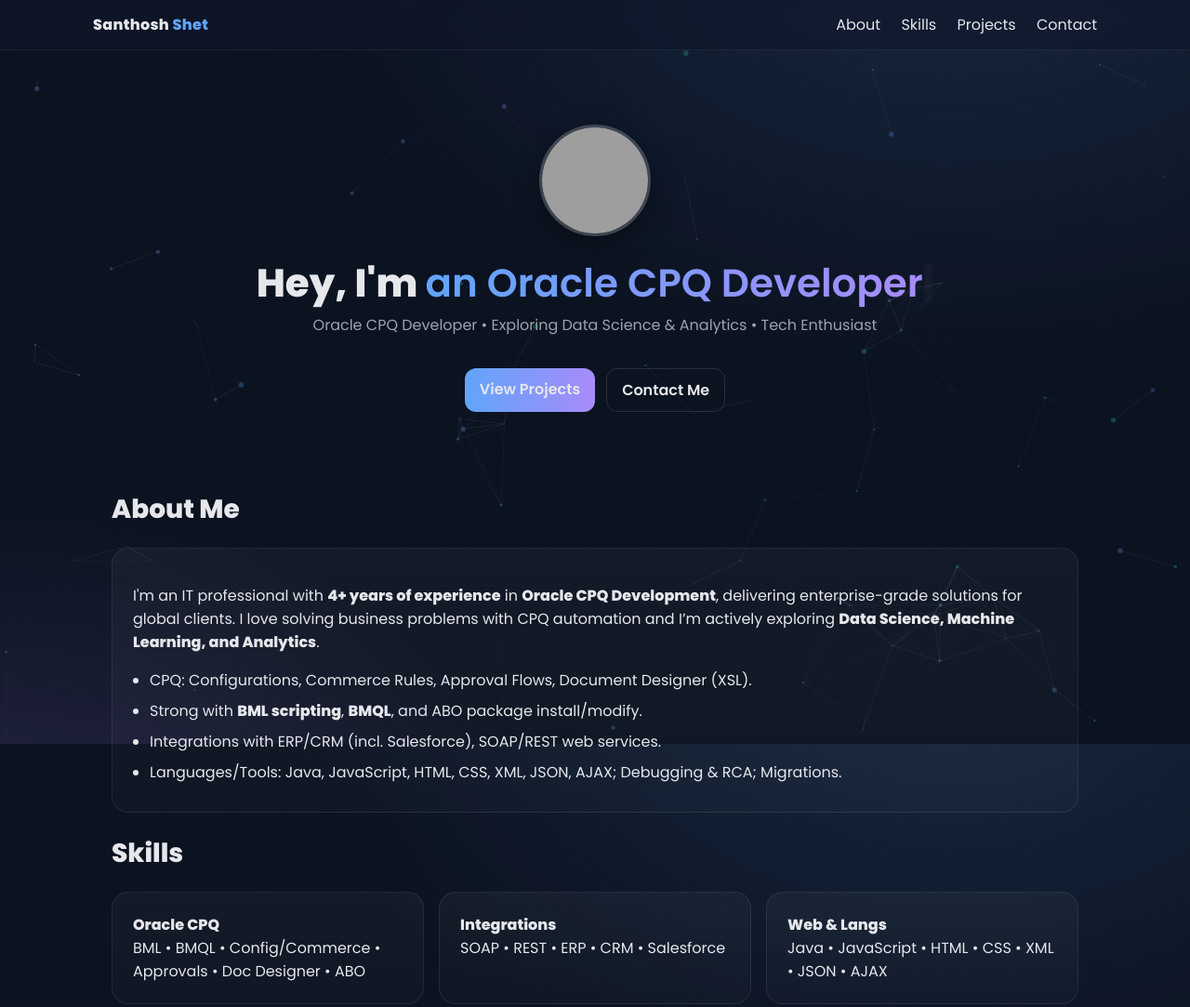
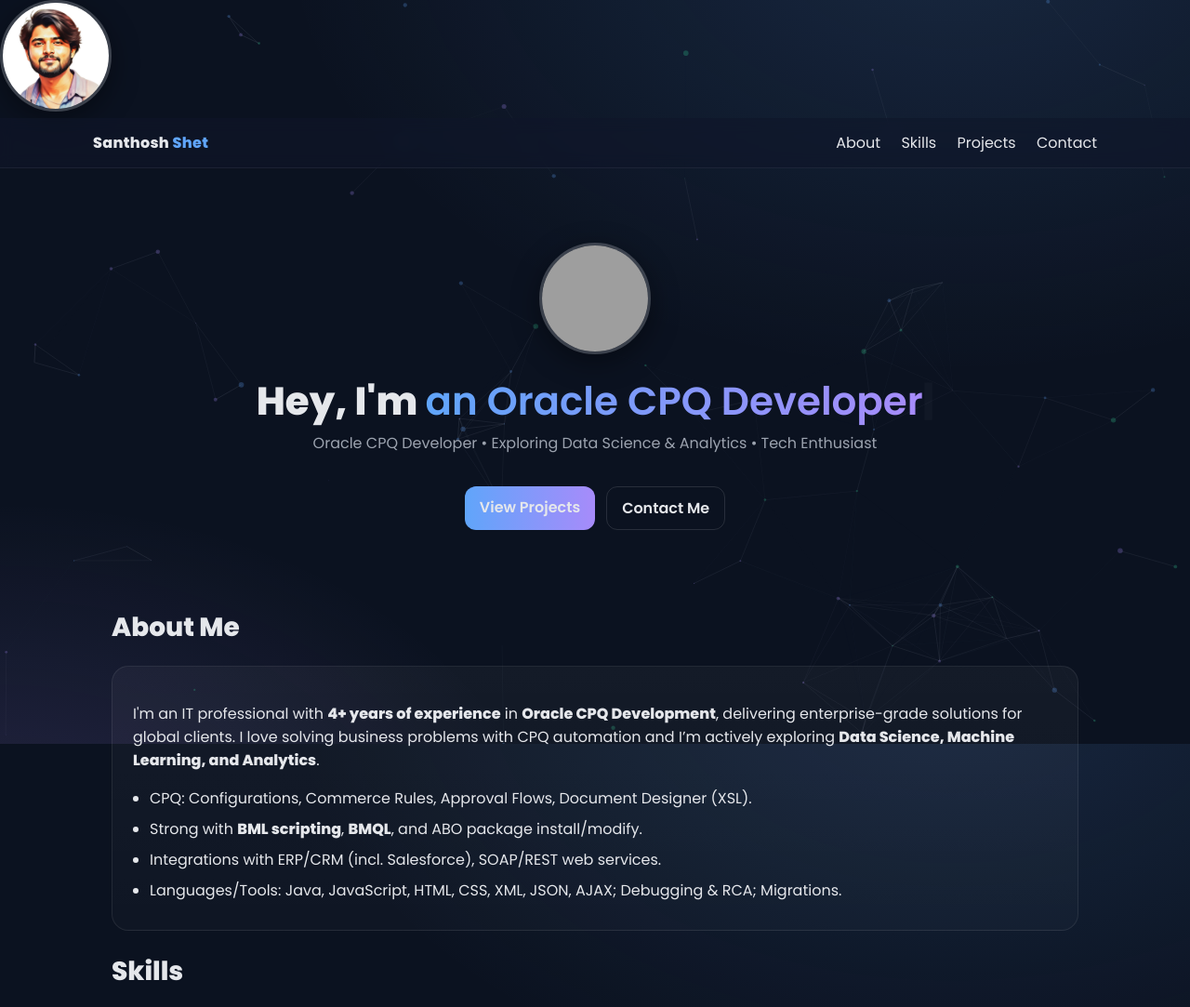
Before and after one commit to Simplesanthu/santhosh-shet, a plain HTML site: page index.html in a window 1280 px wide. Shown: the top 1083 px of the page at 93% size. Drawn offline with nearby package versions, Linux system fonts and the light colour scheme; grey boxes are pictures that could not be loaded.

Commit message:
Update index.html

```diff
--- a/index.html
+++ b/index.html
@@ -5,6 +5,7 @@
   <meta name="viewport" content="width=device-width, initial-scale=1" />
   <title>Santhosh M Shet – Portfolio</title>
   <meta name="description" content="Oracle CPQ Developer • Exploring Data Science & Analytics • Portfolio" />
+  <img class="avatar" src="profile.jpg" alt="Santhosh M Shet">
 
   <!-- Google Font -->
   <link href="https://fonts.googleapis.com/css2?family=Poppins:wght@300;400;600;800&display=swap" rel="stylesheet">
```
